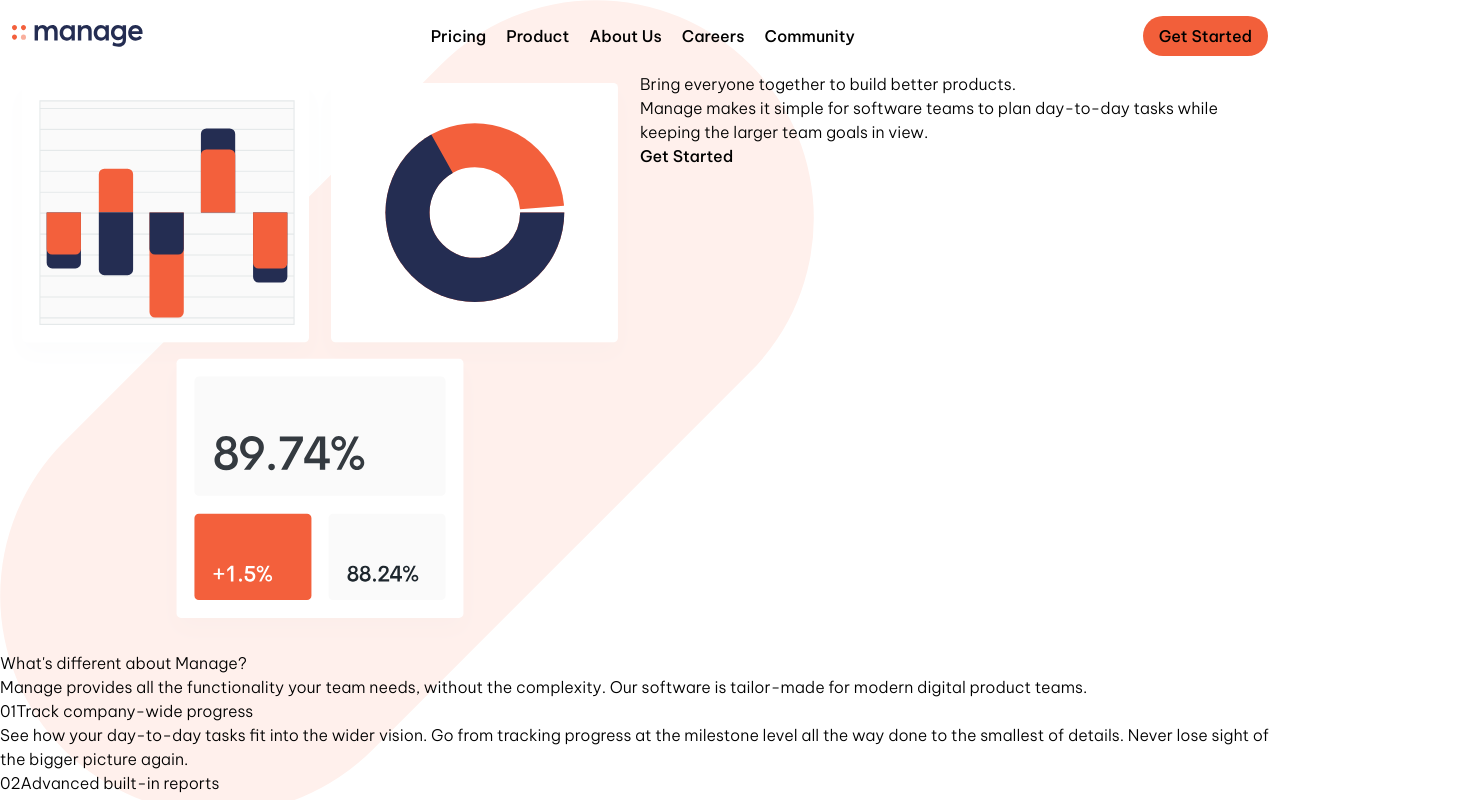
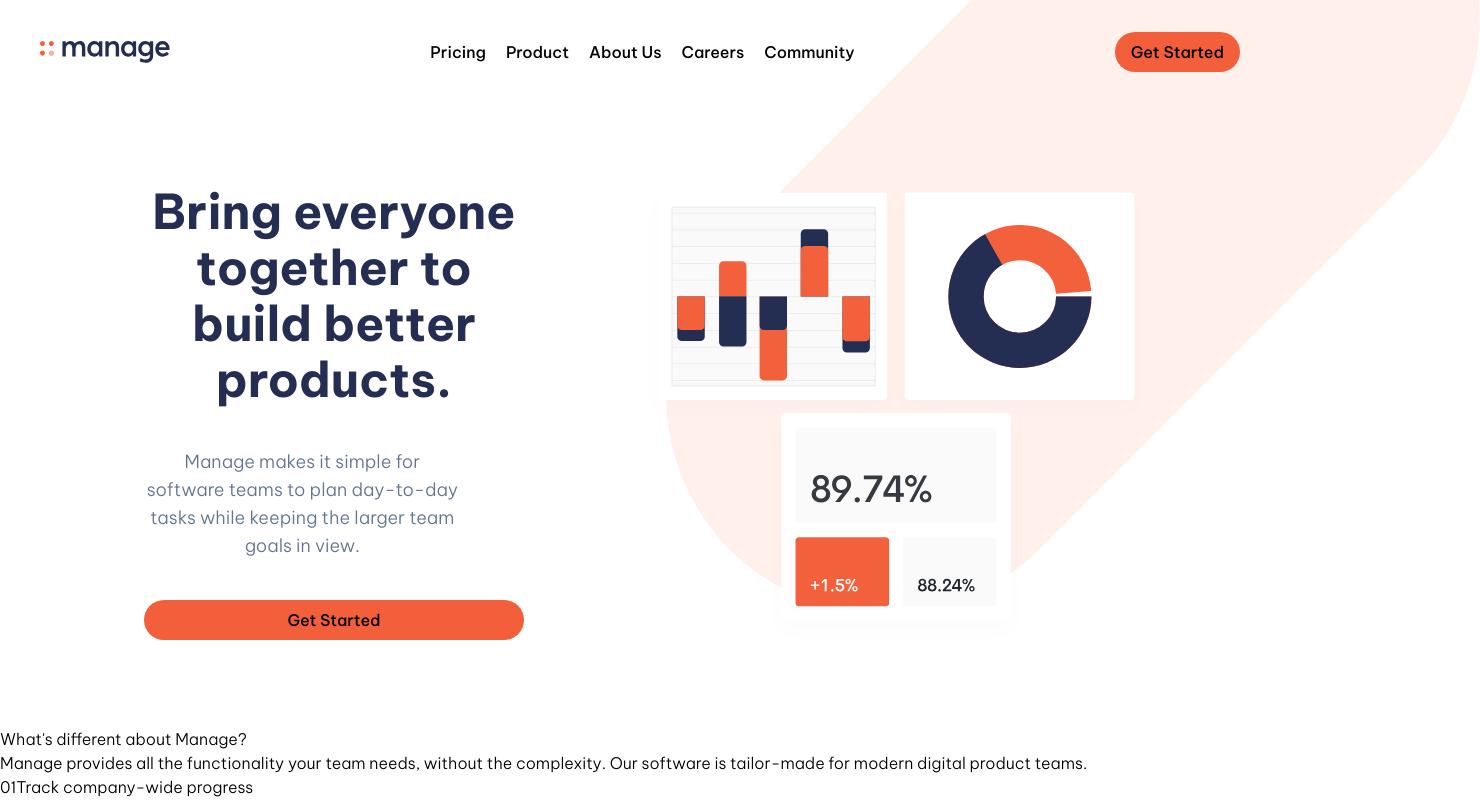
Before and after one commit to JanudaStack/manage-landing-page-main, a React (Vite) app: page / in a window 1280 px wide. Shown: the top 800 px of the page, 1480 px wide, since content can reach past the window. Built offline with nearby package versions, Linux system fonts and the light colour scheme.

Commit message:
feat: Style Hero Component and Navbar Component

```diff
--- a/src/components/Hero.jsx
+++ b/src/components/Hero.jsx
@@ -3,7 +3,7 @@ import React from 'react';
 const Hero = () => {
     return (
         <section>
-            <div className="visual-preferences grid grid-cols-1 justify-center lg:grid-cols-2">
+            <div className=" grid grid-cols-1 justify-center lg:grid-cols-2 lg:py-[5rem] lg:px-[8rem] overflow-x-hidden">
                 <div>
                     <img
                         src="/images/illustration-intro.svg"
@@ -13,19 +13,19 @@ const Hero = () => {
                     <img
                         src="/images/bg-tablet-pattern.svg"
                         alt="pattern-img"
-                        className="absolute -z-10 top-0 left-0"
+                        className="absolute -z-50 -top-50 -right-50"
                     />
                 </div>
-                <div className="hero-content">
-                    <h1 className="hero-header">
+                <div className="hero-content flex flex-col gap-10 lg:-order-1 lg:mr-25 px-4">
+                    <h1 className="hero-header text-[var(--blue-950)] text-2xl text-center lg:text-5xl font-bold lg:leading-14">
                         Bring everyone together to build better products.
                     </h1>
-                    <p className="hero-paragraph">
+                    <p className="hero-paragraph text-center text-slate-500 lg:text-lg lg:w-5/6">
                         Manage makes it simple for software teams to plan
                         day-to-day tasks while keeping the larger team goals in
                         view.
                     </p>
-                    <button>Get Started</button>
+                    <button className="btn">Get Started</button>
                 </div>
             </div>
         </section>
--- a/src/components/Navbar.jsx
+++ b/src/components/Navbar.jsx
@@ -2,11 +2,11 @@ import React from 'react';
 
 const Navbar = () => {
     return (
-        <header className="flex justify-between items-center py-4 px-3 z-50 w-full">
+        <header>
             <a href="#home">
                 <img src="/images/logo.svg" alt="site-logo" />
             </a>
-            <nav className="lg:w-full">
+            <nav>
                 <div className="desktop-nav-links hidden lg:flex">
                     <ul className="flex items-center gap-5 mx-auto">
                         <li>
@@ -25,9 +25,7 @@ const Navbar = () => {
                             <a href="#">Community</a>
                         </li>
                     </ul>
-                    <button className="get-started bg-[var(--orange-400)] py-2 px-4 rounded-[2rem]">
-                        Get Started
-                    </button>
+                    <button className="btn">Get Started</button>
                 </div>
                 <button className="menu-btn flex lg:hidden">
                     <img
--- a/src/index.css
+++ b/src/index.css
@@ -50,3 +50,17 @@ body {
         }
     }
 }
+
+@layer components {
+    /* Navbar */
+    header {
+        @apply flex justify-between items-center py-8 px-5 lg:px-10 z-50 w-full;
+
+        nav {
+            @apply lg:w-full;
+        }
+    }
+    .btn {
+        @apply bg-[var(--orange-400)] py-2 px-4 rounded-[2rem];
+    }
+}
```
